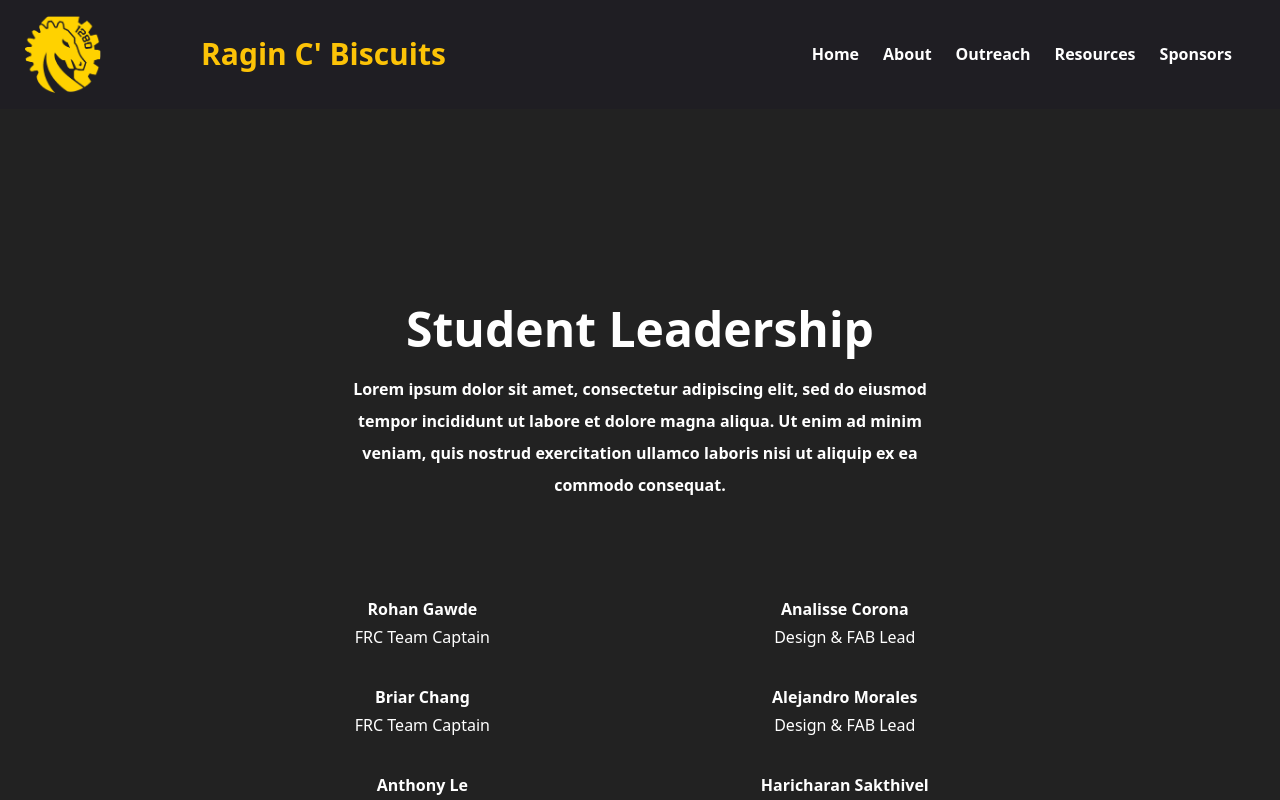
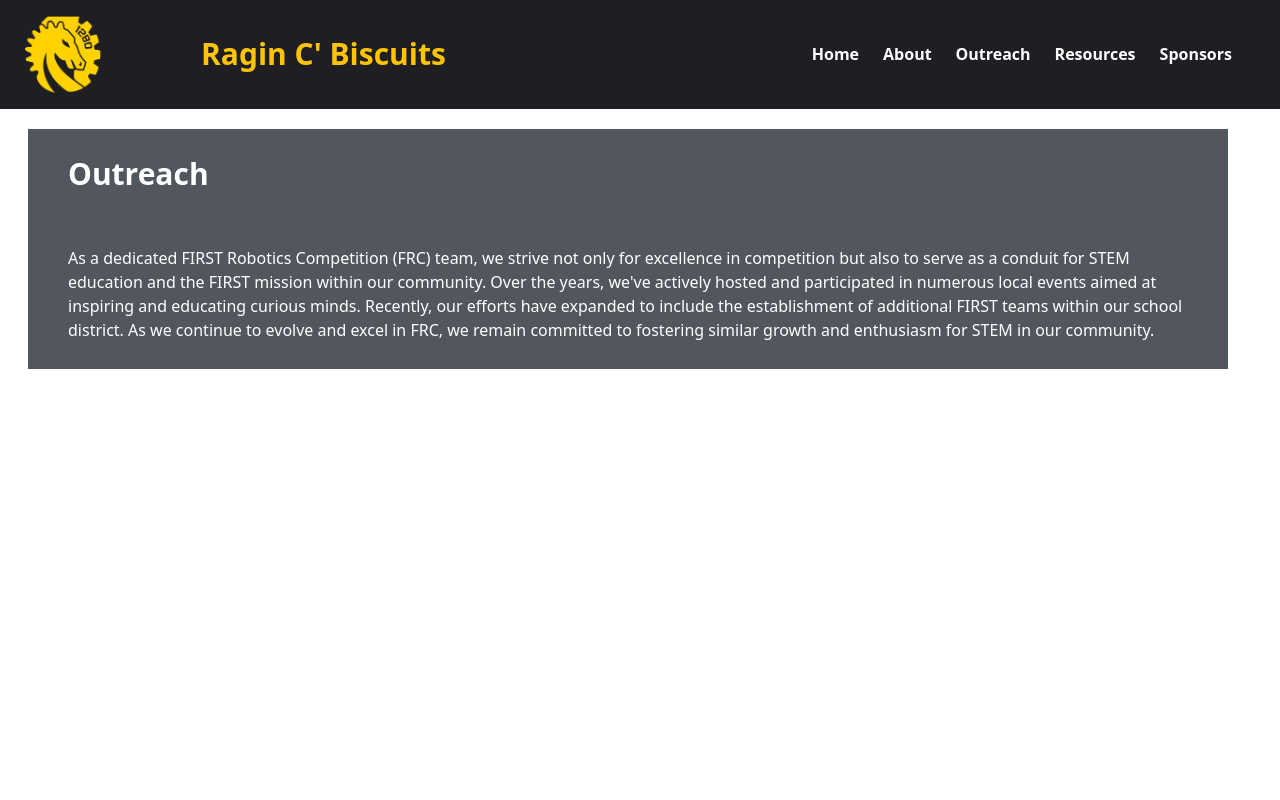
Before and after one commit to Team-1280/1280-website, a React (Vite) app in the folder app/: page /MeetTeam in a window 1280 px wide. Shown: the top 800 px of the page. Built offline with nearby package versions, Linux system fonts and the light colour scheme.

Commit message:
update outreach

```diff
--- a/app/src/pages/MeetTeam.jsx
+++ b/app/src/pages/MeetTeam.jsx
@@ -2,6 +2,18 @@
 
 const MeetTeam = () => (
     <>
+        <section>
+            <div className='bg-white relative min-h-screen w-screen px-7 py-5'>
+                <div className='relative bg-[#52565e] justify-center grid items-center w-300 h-60'>
+                    <div className='text-white text-3xl text-left font-bold px-10'>
+                        Outreach
+                    </div>
+                    <div className='text-white text-base text-left px-10 py-0'>
+                        As a dedicated FIRST Robotics Competition (FRC) team, we strive not only for excellence in competition but also to serve as a conduit for STEM education and the FIRST mission within our community. Over the years, we've actively hosted and participated in numerous local events aimed at inspiring and educating curious minds. Recently, our efforts have expanded to include the establishment of additional FIRST teams within our school district. As we continue to evolve and excel in FRC, we remain committed to fostering similar growth and enthusiasm for STEM in our community.
+                    </div>
+                </div>
+            </div>
+        </section>
         <section>
             <div className='page-background'>
                 <div className='top-header'>
--- a/app/src/pages/Outreach.jsx
+++ b/app/src/pages/Outreach.jsx
@@ -5,11 +5,11 @@
     <>
         <section>
             <div className='bg-white relative min-h-screen w-screen px-7 py-5'>
-                <div className='bg-[#52565e] justify-center grid items-center w-300 h-60'>
-                    <div className='text-white text-3xl text-left font-bold px-10'>
+                <div className='relative bg-[#52565e] justify-center grid items-center width-[300px] height-[300px] m-1'>
+                    <div className='text-white text-3xl text-left font-bold px-20 pb-5 pt-5'>
                         Outreach
                     </div>
-                    <div className='text-white text-base text-left px-10 py-0'>
+                    <div className='text-white text-base text-left px-20 pb-5'>
                         As a dedicated FIRST Robotics Competition (FRC) team, we strive not only for excellence in competition but also to serve as a conduit for STEM education and the FIRST mission within our community. Over the years, we've actively hosted and participated in numerous local events aimed at inspiring and educating curious minds. Recently, our efforts have expanded to include the establishment of additional FIRST teams within our school district. As we continue to evolve and excel in FRC, we remain committed to fostering similar growth and enthusiasm for STEM in our community.
                     </div>
                 </div>
```
